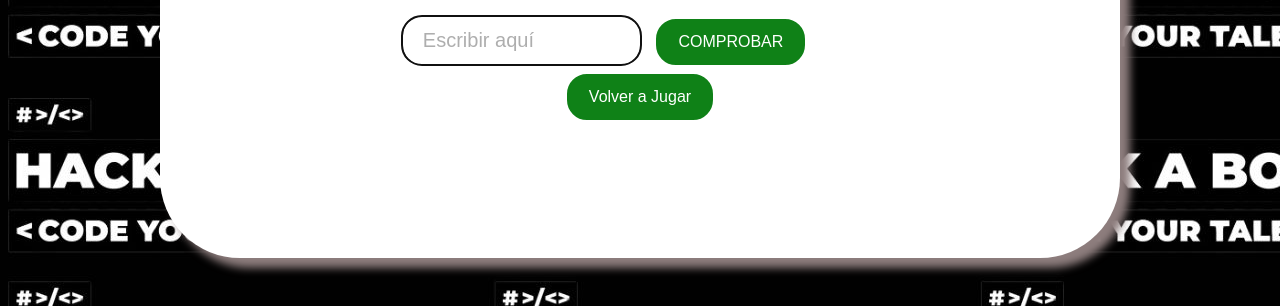
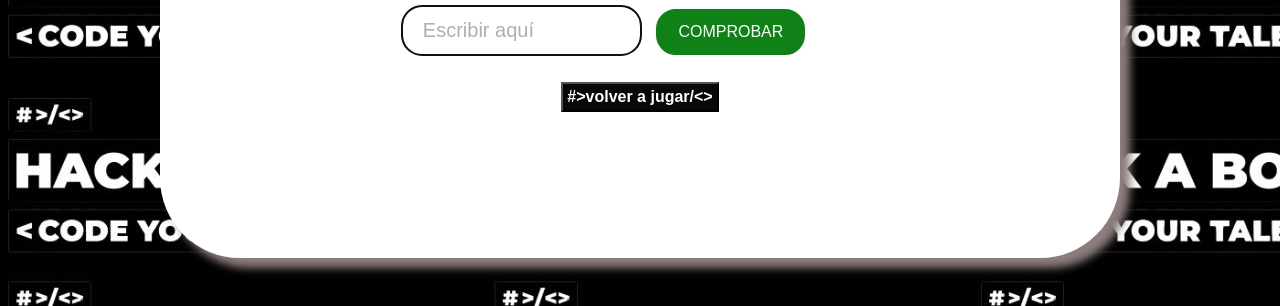
Before and after one commit to miguelangelmhe/Proyecto_Ahorcado, a plain HTML site: page index.html in a window 1280 px wide. Shown: the part 494-800 px from the top of the page. Drawn offline with Linux system fonts and the light colour scheme.

Commit message:
boton de dise¤o

```diff
--- a/index.html
+++ b/index.html
@@ -33,7 +33,7 @@
         <input type="text" id="letra" maxlength="1" placeholder="Escribir aquí" autofocus/>
         <button id="calcular" >COMPROBAR</button></div>
       <h1 id="resultado"></h1>
-      <button id="calcular2" onclick = "location.reload()">Volver a Jugar</button>
+      <button id="calcular2" onclick = "location.reload()">#>volver a jugar/<></button>
     </div>
       <script src="Ahorcado.js"></script>
   </body>
--- a/style.css
+++ b/style.css
@@ -73,18 +73,14 @@ h1{
 
 #calcular2{
     color: #ffffff;
-    background: #0f8117;
-    border: 2px solid #0f8117;
-    border-radius: 20px;
-    padding: 12px 20px;
+    background: #080808;
+    padding: 4px 4px;
     text-align: right;
     display: block;
     font-size: 16px;
-    margin: 4px 8px;
-    -webkit-transition-duration: 0.4s;
-    transition-duration: 0.4s;
+    margin: 22px 8px;
     cursor: pointer;
-    text-decoration: none;
+    font-weight: bold;
 
 }
 
```
Also changed, not shown: 1 other file.
